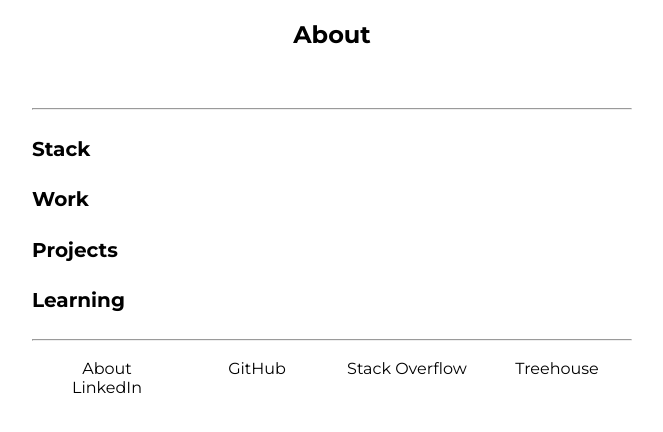
After one commit to gtlambert/my_blog, a Django app: template templates/about.html in a window 1280 px wide. The commit adds this page. Shown: the top 432 px of the page, without its empty margins (308-971 px from the left). Run offline with Django 3.2, Linux system fonts and the light colour scheme; the template is opened without the code that fills it, so the values that code supplies are empty; parts of the project's set-up code (start-up, migrations or seed data) failed here and were passed over; some libraries are stand-ins or nearby versions.

Commit message:
started work on about page

```diff
--- a/blog/settings.py
+++ b/blog/settings.py
@@ -46,6 +46,7 @@
     'django.contrib.messages',
     'django.contrib.staticfiles',
     'blogapp',
+    'nested_inline',
 )
 
 MIDDLEWARE_CLASSES = (
--- a/blog/urls.py
+++ b/blog/urls.py
@@ -20,4 +20,5 @@
     url(r'^admin/', include(admin.site.urls)),
     url(r'^$', 'blogapp.views.home', name='home'),
     url(r'^blog/', include('blogapp.urls')),
+    url(r'^about', 'blogapp.views.about', name='about'),
 ]
--- a/blogapp/views.py
+++ b/blogapp/views.py
@@ -21,5 +21,6 @@
                     }
     return render(request, 'view_post.html', context=context_dict)
 
-def my_stack(request):
-    return render(request, 'my_stack.html')
+def about(request):
+    context_dict = {}
+    return render(request, 'about.html', context=context_dict)
--- /dev/null
+++ b/templates/about.html
@@ -0,0 +1,37 @@
+{% extends "base.html" %}
+
+{% block title %}
+About | George Lambert
+{% endblock %}
+
+{% block header-content %}
+<h2>About</h2>
+{% endblock %}
+
+{% block main-content %}
+<div class="section">
+	<h4>Stack</h4>
+	<div class="item">
+
+	</div>
+</div>
+<div class="section">
+	<h4>Work</h4>
+	<div class="item">
+
+	</div>
+</div>
+<div class="section">
+	<h4>Projects</h4>
+	<div class="item">
+
+	</div>
+</div>
+<div class="section">
+	<h4>Learning</h4>
+	<div class="item">
+
+	</div>
+</div>
+
+{% endblock %}
--- a/templates/base.html
+++ b/templates/base.html
@@ -40,6 +40,7 @@
 			<hr>
 			<footer>
 				<ul>
+					<li><a href="#">About</a></li>
 					<li><a href="https://github.com/lambo477">GitHub</a></li>
 					<li><a href="http://stackoverflow.com/users/4907767/lambo477">Stack Overflow</a></li>
 					<li><a href="https://teamtreehouse.com/georgelambert">Treehouse</a></li>
```
Also changed, not shown: blogapp/admin.py (+23 -1 lines), blogapp/models.py (+25 -0 lines), blogapp/migrations/0007_language.py (added), blogapp/migrations/0008_sublanguage.py (added), blogapp/migrations/0009_auto_20151101_0013.py (added), db.sqlite3, static/images/prog-languages/html.png (added), static/images/prog-languages/javascript.png (added), static/images/prog-languages/python.png (added).
